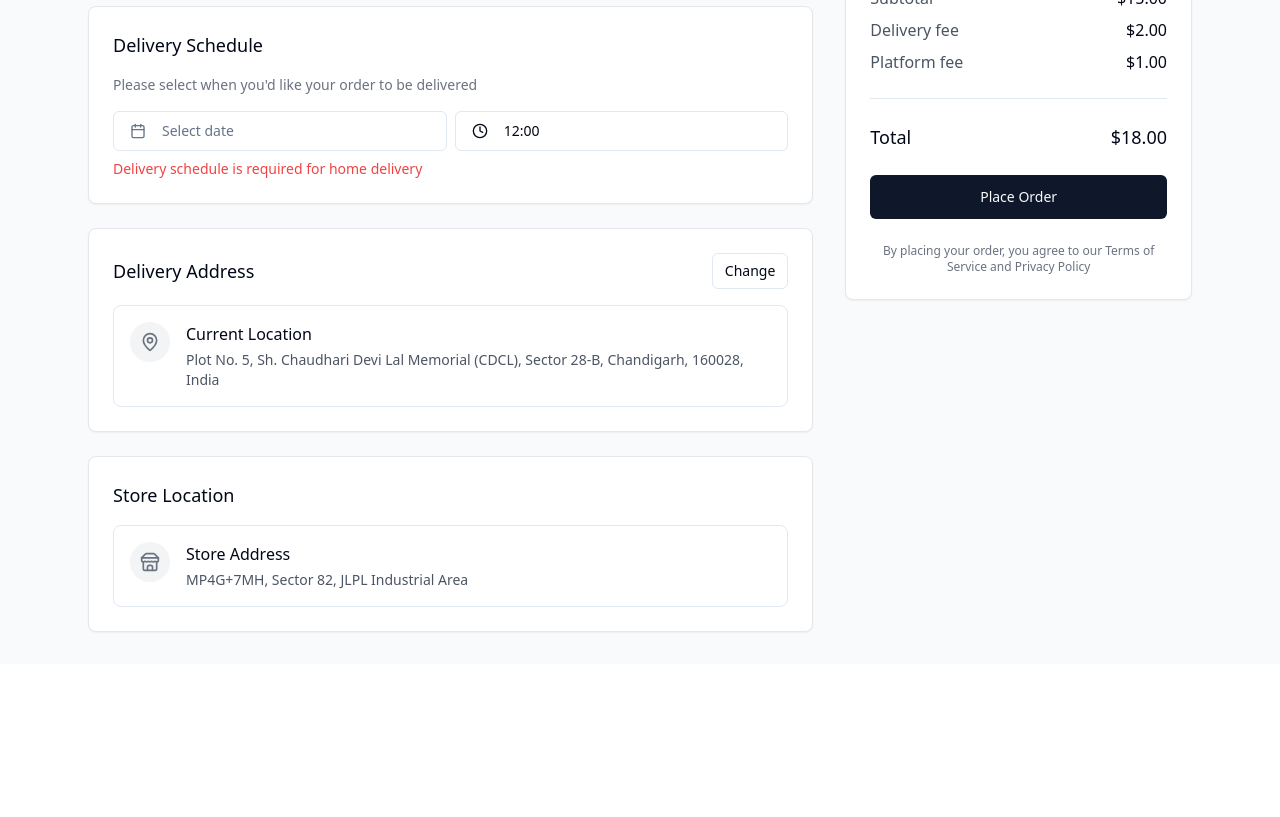
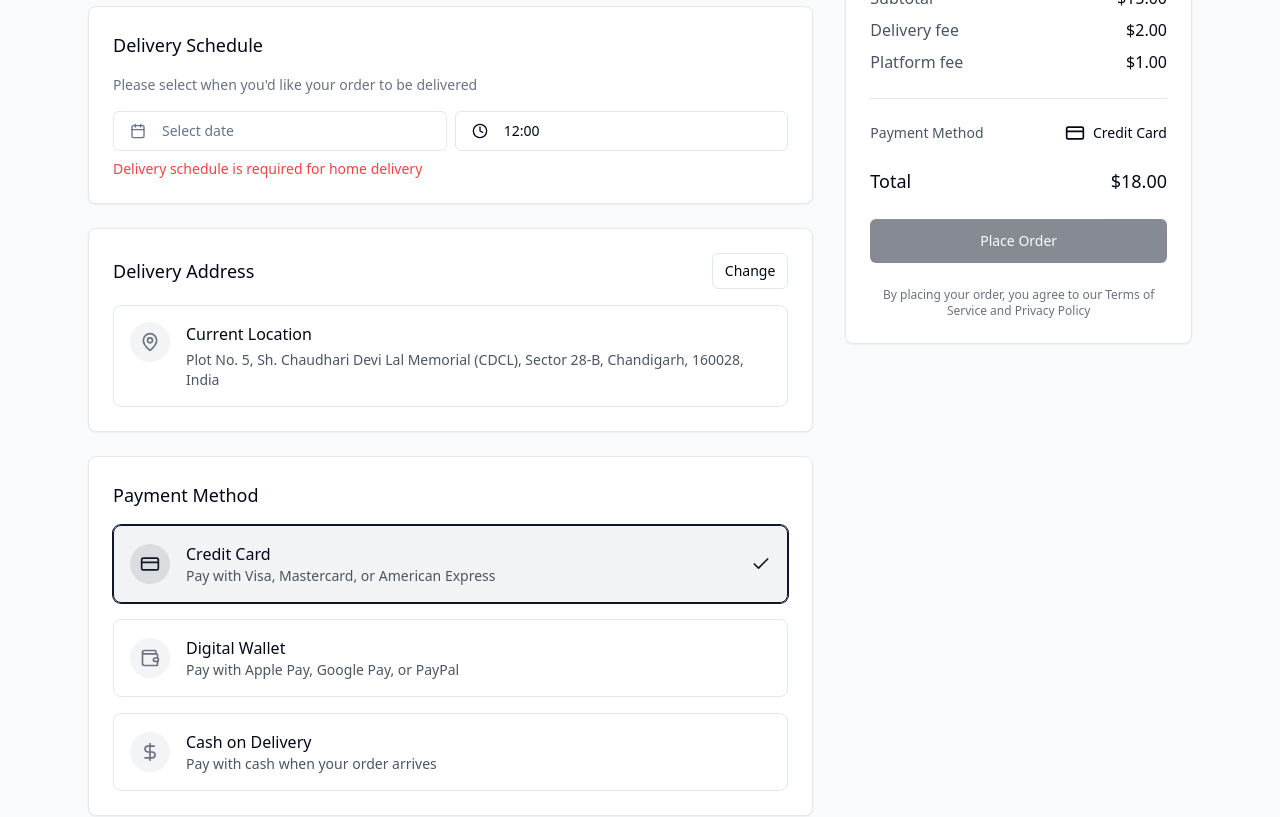
Before and after one commit to labhesh07/modern-cart-approach, a React (Vite) app: page /checkout in a window 1280 px wide. Shown: the part 340-1157 px from the top of the page. Before the commit the page ends 1004 px from the top, so only its background shows below. Built offline with nearby package versions, Linux system fonts and the light colour scheme.

Commit message:
Implement payment method selection
Add functionality to select payment methods on the checkout page.

```diff
--- a/src/pages/Checkout.tsx
+++ b/src/pages/Checkout.tsx
@@ -1,6 +1,6 @@
 
 import React, { useState } from "react";
-import { ArrowLeft, Calendar, MapPin, Minus, Plus, Store, Check } from "lucide-react";
+import { ArrowLeft, Calendar, MapPin, Minus, Plus, Store, Check, CreditCard, Wallet, DollarSign } from "lucide-react";
 import { Button } from "@/components/ui/button";
 import { Card, CardContent } from "@/components/ui/card";
 import { Separator } from "@/components/ui/separator";
@@ -10,12 +10,19 @@ import { toast } from "sonner";
 import { cn } from "@/lib/utils";
 import { DateTimePicker } from "@/components/DateTimePicker";
 import { AddressSidebar } from "@/components/AddressSidebar";
+import { RadioGroup, RadioGroupItem } from "@/components/ui/radio-group";
+import { Form, FormControl, FormField, FormItem, FormLabel } from "@/components/ui/form";
+import { useForm } from "react-hook-form";
+
+type PaymentMethod = "credit-card" | "wallet" | "cash";
 
 const Checkout = () => {
   const [quantity, setQuantity] = useState(1);
   const [selectedDate, setSelectedDate] = useState<Date | undefined>(undefined);
   const [deliveryAddress, setDeliveryAddress] = useState("Plot No. 5, Sh. Chaudhari Devi Lal Memorial (CDCL), Sector 28-B, Chandigarh, 160028, India");
   const [addressSidebarOpen, setAddressSidebarOpen] = useState(false);
+  const [paymentMethod, setPaymentMethod] = useState<PaymentMethod>("credit-card");
+  const [isProcessing, setIsProcessing] = useState(false);
 
   // Mock data
   const product = {
@@ -36,9 +43,33 @@ const Checkout = () => {
       return;
     }
 
-    toast("Order placed successfully!", {
-      description: "Your order has been placed and will be delivered as scheduled."
-    });
+    setIsProcessing(true);
+
+    // Simulate payment processing
+    setTimeout(() => {
+      setIsProcessing(false);
+      toast("Order placed successfully!", {
+        description: `Your order has been placed and will be delivered as scheduled. Payment method: ${getPaymentMethodName(paymentMethod)}`
+      });
+    }, 1500);
+  };
+
+  const getPaymentMethodName = (method: PaymentMethod): string => {
+    switch(method) {
+      case "credit-card": return "Credit Card";
+      case "wallet": return "Digital Wallet";
+      case "cash": return "Cash on Delivery";
+      default: return "Unknown";
+    }
+  };
+
+  const getPaymentMethodIcon = (method: PaymentMethod) => {
+    switch(method) {
+      case "credit-card": return <CreditCard className="h-5 w-5" />;
+      case "wallet": return <Wallet className="h-5 w-5" />;
+      case "cash": return <DollarSign className="h-5 w-5" />;
+      default: return null;
+    }
   };
 
   return (
@@ -110,6 +141,99 @@ const Checkout = () => {
                   <p className="text-sm text-gray-600">
                     {deliveryAddress}
                   </p>
+                </div>
+              </div>
+            </div>
+
+            {/* Payment Methods */}
+            <div className="bg-white p-6 rounded-lg border border-gray-200 shadow-sm">
+              <h2 className="text-lg font-medium mb-4">Payment Method</h2>
+              <div className="space-y-4">
+                <div
+                  className={cn(
+                    "p-4 border rounded-lg cursor-pointer transition-all",
+                    paymentMethod === "credit-card" ? "border-primary bg-primary/5 ring-1 ring-primary" : "hover:border-gray-300"
+                  )}
+                  onClick={() => setPaymentMethod("credit-card")}
+                >
+                  <div className="flex items-center">
+                    <div className="flex-shrink-0 mr-4">
+                      <div className={cn(
+                        "flex items-center justify-center rounded-full h-10 w-10",
+                        paymentMethod === "credit-card" ? "bg-primary/10" : "bg-gray-100"
+                      )}>
+                        <CreditCard className={cn(
+                          "h-5 w-5",
+                          paymentMethod === "credit-card" ? "text-primary" : "text-gray-500"
+                        )} />
+                      </div>
+                    </div>
+                    <div className="flex-1">
+                      <h3 className="font-medium">Credit Card</h3>
+                      <p className="text-sm text-gray-600">Pay with Visa, Mastercard, or American Express</p>
+                    </div>
+                    {paymentMethod === "credit-card" && (
+                      <Check className="h-5 w-5 text-primary" />
+                    )}
+                  </div>
+                </div>
+
+                <div
+                  className={cn(
+                    "p-4 border rounded-lg cursor-pointer transition-all",
+                    paymentMethod === "wallet" ? "border-primary bg-primary/5 ring-1 ring-primary" : "hover:border-gray-300"
+                  )}
+                  onClick={() => setPaymentMethod("wallet")}
+                >
+                  <div className="flex items-center">
+                    <div className="flex-shrink-0 mr-4">
+                      <div className={cn(
+                        "flex items-center justify-center rounded-full h-10 w-10",
+                        paymentMethod === "wallet" ? "bg-primary/10" : "bg-gray-100"
+                      )}>
+                        <Wallet className={cn(
+                          "h-5 w-5",
+                          paymentMethod === "wallet" ? "text-primary" : "text-gray-500"
+                        )} />
+                      </div>
+                    </div>
+                    <div className="flex-1">
+                      <h3 className="font-medium">Digital Wallet</h3>
+                      <p className="text-sm text-gray-600">Pay with Apple Pay, Google Pay, or PayPal</p>
+                    </div>
+                    {paymentMethod === "wallet" && (
+                      <Check className="h-5 w-5 text-primary" />
+                    )}
+                  </div>
+                </div>
+
+                <div
+                  className={cn(
+                    "p-4 border rounded-lg cursor-pointer transition-all",
+                    paymentMethod === "cash" ? "border-primary bg-primary/5 ring-1 ring-primary" : "hover:border-gray-300"
+                  )}
+                  onClick={() => setPaymentMethod("cash")}
+                >
+                  <div className="flex items-center">
+                    <div className="flex-shrink-0 mr-4">
+                      <div className={cn(
+                        "flex items-center justify-center rounded-full h-10 w-10",
+                        paymentMethod === "cash" ? "bg-primary/10" : "bg-gray-100"
+                      )}>
+                        <DollarSign className={cn(
+                          "h-5 w-5",
+                          paymentMethod === "cash" ? "text-primary" : "text-gray-500"
+                        )} />
+                      </div>
+                    </div>
+                    <div className="flex-1">
+                      <h3 className="font-medium">Cash on Delivery</h3>
+                      <p className="text-sm text-gray-600">Pay with cash when your order arrives</p>
+                    </div>
+                    {paymentMethod === "cash" && (
+                      <Check className="h-5 w-5 text-primary" />
+                    )}
+                  </div>
                 </div>
               </div>
             </div>
@@ -196,6 +320,15 @@ const Checkout = () => {
 
                 <Separator />
 
+                {/* Payment method summary */}
+                <div className="flex justify-between items-center text-sm">
+                  <span className="text-gray-600">Payment Method</span>
+                  <div className="flex items-center gap-2">
+                    {getPaymentMethodIcon(paymentMethod)}
+                    <span>{getPaymentMethodName(paymentMethod)}</span>
+                  </div>
+                </div>
+
                 {/* Total */}
                 <div className="flex justify-between font-medium text-lg">
                   <span>Total</span>
@@ -207,8 +340,9 @@ const Checkout = () => {
                   className="w-full"
                   size="lg"
                   onClick={handleCheckout}
+                  disabled={isProcessing || !selectedDate}
                 >
-                  Place Order
+                  {isProcessing ? "Processing..." : "Place Order"}
                 </Button>
 
                 <p className="text-xs text-center text-gray-500">
```
